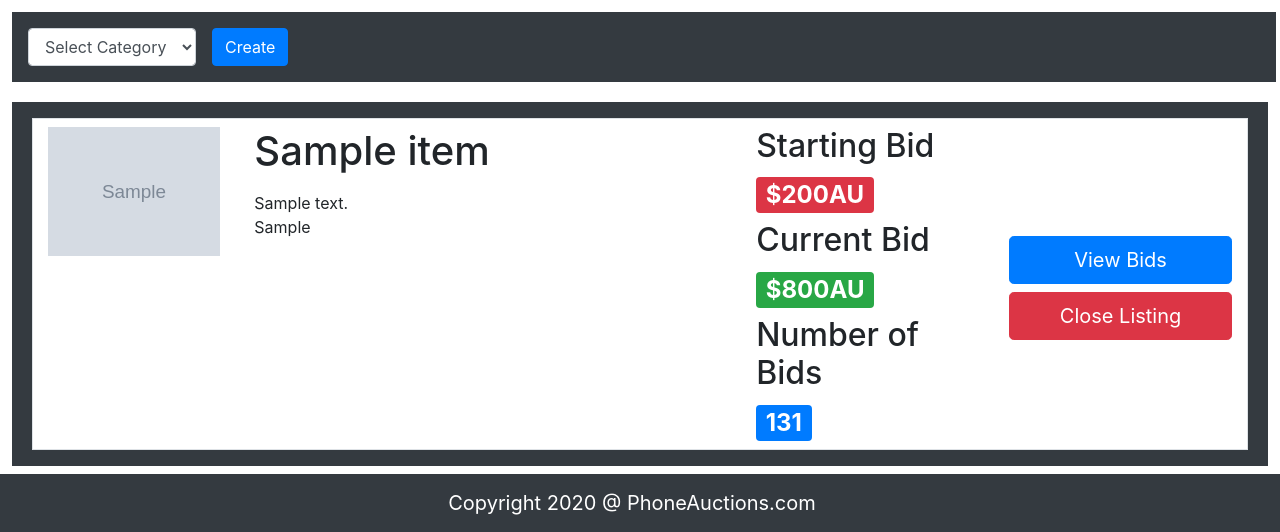
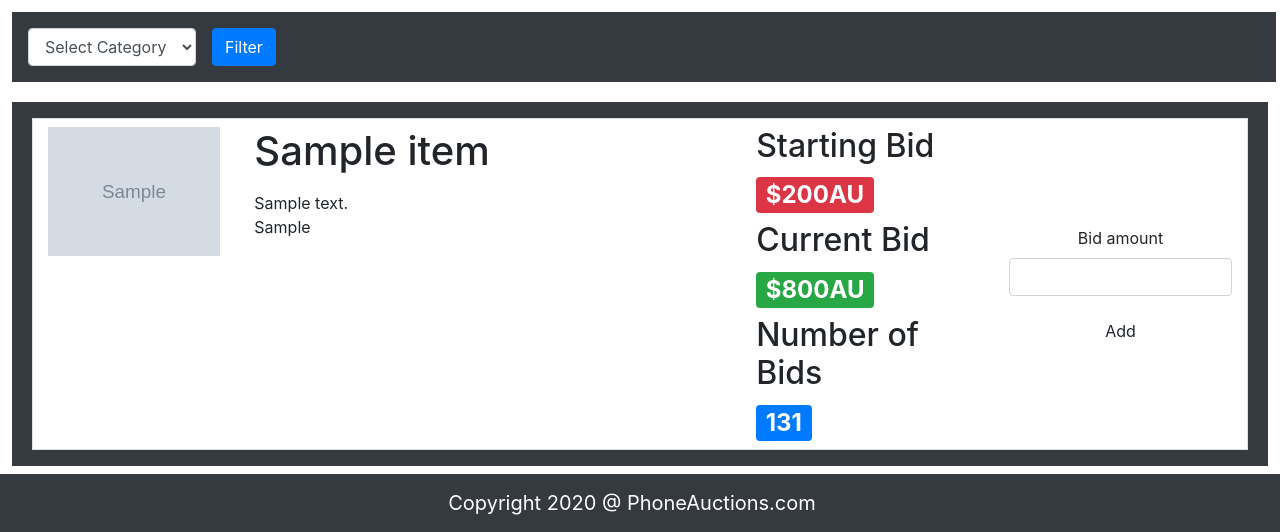
Before and after one commit to kerzox/AuctionWebsite, a Flask app: page /listings/listings in a window 1280 px wide. Shown: the part 558-1090 px from the top of the page. Run offline with Flask 2, Linux system fonts and the light colour scheme; tables that the repository leaves empty hold one stand-in row (values such as "Sample post"); grey boxes marked "Sample" are stand-in pictures; some libraries are stand-ins or nearby versions.

Commit message:
Inital push for addition bids

```diff
--- a/auction/forms.py
+++ b/auction/forms.py
@@ -2,11 +2,11 @@ from flask_wtf import FlaskForm
 from wtforms.fields import TextAreaField,SubmitField, StringField, PasswordField, DecimalField, SelectField
 from wtforms.validators import InputRequired, Length, EqualTo, Email, NumberRange
 from flask_wtf.file import FileRequired, FileField, FileAllowed, DataRequired
+from . import db
 
 ALLOWED_FILE = {'png', 'jpg', 'JPG', 'PNG'}
 
 class LoginForm(FlaskForm):
-
     user_name=StringField("Username", validators=[InputRequired('Enter user name')])
     password=PasswordField("Password", validators=[InputRequired('Enter user password')])
     submit = SubmitField('Login')
@@ -22,6 +22,10 @@ class RegisterForm(FlaskForm):
     confirm = PasswordField("Confirm Password", validators=[EqualTo('password', message="Passwords should match")])
     #submit button
     submit = SubmitField("Register")
+
+class AddBidForm(FlaskForm):
+    bid_amount = DecimalField('Bid amount', validators=[InputRequired('Bid is required'), NumberRange(min=1, max=99999, message='Value must bebetween $1 and $99999')])
+    submit = SubmitField("Add")
 
 class CreateListingForm(FlaskForm):
       title = StringField('Title', validators=[InputRequired('Title is required')])
@@ -52,4 +56,4 @@ class CategoryForm(FlaskForm):
                                     ('Samsung', 'Samsung'),
                                     ('Sony', 'Sony'),
                                     ('Oppo', 'Oppo')])
-    submit = SubmitField("Create")
+    submit = SubmitField("Filter")
--- a/auction/listings.py
+++ b/auction/listings.py
@@ -1,6 +1,7 @@
 from flask import Blueprint, render_template, request, session, url_for, redirect
-from .forms import CreateListingForm, CategoryForm
-from .models import Item
+from .forms import CreateListingForm, CategoryForm, AddBidForm
+from .models import Item, Bids, User
+from sqlalchemy import func
 from flask_login import login_required, current_user
 from werkzeug.utils import secure_filename
 from . import db
@@ -9,11 +10,13 @@ import sqlite3
 
 listingbp = Blueprint('listing', __name__, url_prefix='/listings')
 
-
 @listingbp.route('/item/<id>')
 def item(id):
     item = Item.query.filter_by(id=id).first()
-    return render_template('listing/item.html', item=item)
+    bid = db.session.query(db.func.max(Bids.bid_amount)).filter(Bids.items.has(id=id)).scalar()
+
+    bid_form = AddBidForm()
+    return render_template('listing/item.html', item=item, bid=bid, bid_form=bid_form)
 
 
 def check_upload_file(form):
@@ -50,24 +53,40 @@ def create():
 
 @listingbp.route('/listings')
 def listings():
-
     items = Item.query.all()
     category_form = CategoryForm()
-    return render_template('listing/listings.html', form=category_form, items=items)
+    bid_form = AddBidForm()
+    return render_template('listing/listings.html', form=category_form, bid_form=bid_form, items=items)
 
 
-def get_my_list(user_id):
-    conn = sqlite3.connect('SQLALCHEMY_DATABASE_URI')
-    get = conn.execute(
-        'SELECT * FROM items WHERE user_id = ?', (user_id,)).fetchall()
-    conn.close()
-    return get
+@listingbp.route('/<id>/bid', methods=['POST'])
+def bid(id):
+    bid_form = AddBidForm()
+    grab_item = Item.query.filter_by(id=id).first()
+    grab_user = current_user
+    if bid_form.validate_on_submit():
 
+        new_bid = bid_form.bid_amount.data
+        curr_bid = db.session.query(db.func.max(Bids.bid_amount)).filter(Bids.items.has(id=id)).scalar()
+
+        if (curr_bid == None):
+            curr_bid = Item.query.filter_by().first()
+        if (new_bid > curr_bid):
+            bid_commit = Bids(bid_amount=bid_form.bid_amount.data,
+                              users=grab_user,
+                              items=grab_item)
+            db.session.add(bid_commit)
+            db.session.commit()
+            print("Successfully added a new bid")
+        else:
+            print("Failed to set bid price as new bid is lower than current.")
+            return redirect(url_for('listing.item', id=id))
+    return redirect(url_for('listing.item', id=id))
 
 @listingbp.route('/mylistings')
 @login_required
-def mylistings(user_id):
-    mylist = get_my_list(user_id)
+def mylistings():
+    mylist = Item.query.filter_by(user_id=current_user.id).all()
     category_form = CategoryForm()
     return render_template('listing/mylistings.html', form=category_form, mylist=mylist)
 
--- a/auction/models.py
+++ b/auction/models.py
@@ -28,6 +28,7 @@ class Item(db.Model):
     status = db.Column(db.Boolean, default=True, nullable=False)
     start_currency = db.Column(db.DECIMAL, nullable=False)
 
+
     user_id = db.Column(db.Integer, db.ForeignKey('users.id'))
     bids = db.relationship('Bids', backref='items')
 
@@ -42,7 +43,7 @@ class Bids(db.Model):
     __tablename__ = 'bids'
     id = db.Column(db.Integer, primary_key=True)
     bid_amount = db.Column(db.DECIMAL, nullable=False)
-    bid_date = db.Column(db.DateTime, nullable=False)
+    bid_date = db.Column(db.DateTime, default=datetime.now())
 
     item_id = db.Column(db.Integer, db.ForeignKey('items.id'))
     user_id = db.Column(db.Integer, db.ForeignKey('users.id'))
--- a/auction/templates/listing/listings.html
+++ b/auction/templates/listing/listings.html
@@ -72,10 +72,7 @@
                 <h2><span class="badge badge-primary">131</span></h2>
             </div>
             <div class="col-lg text-center my-auto py-2">
-                <button type="button" class="btn btn-primary btn-lg btn-block" data-toggle="modal"
-                    data-target="#AllBids">View Bids
-                </button>
-                <button type="button" class="btn btn-danger btn-lg btn-block">Close Listing</button>
+                {{wtf.quick_form(bid_form, "/listings/{0}/bid".format(item.id))}}
             </div>
         </div>
         {% endfor %}
@@ -91,12 +88,11 @@
                     <span aria-hidden="true">&times;</span>
                 </button>
             </div>
-            <div class="modal-body">
-                <p>User - Bid - Date</p>
-                <p>User - Bid - Date</p>
+            <form action="" method="post" class="form" enctype="multipart/form-data" role="form"></form>
+           <div class="modal-body">
             </div>
             <div class="modal-footer">
-                <button type="button" class="btn btn-secondary" data-dismiss="modal">Close</button>
+            </form>
             </div>
         </div>
     </div>
```
Also changed, not shown: auction/templates/listing/item.html (+29 -3 lines).
